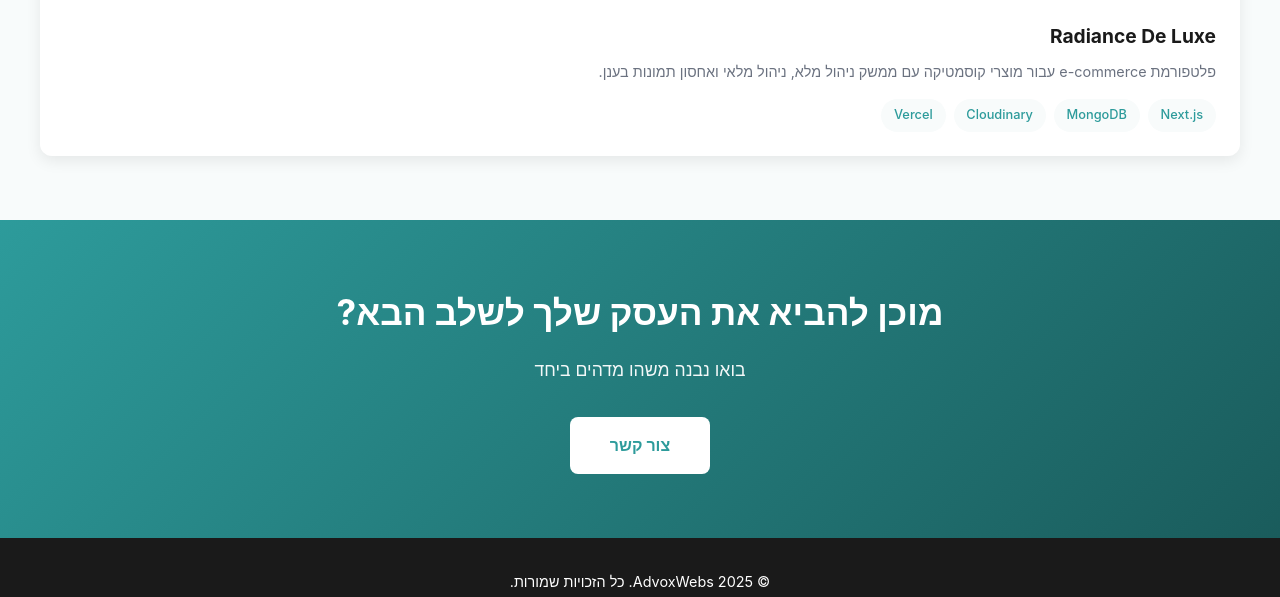
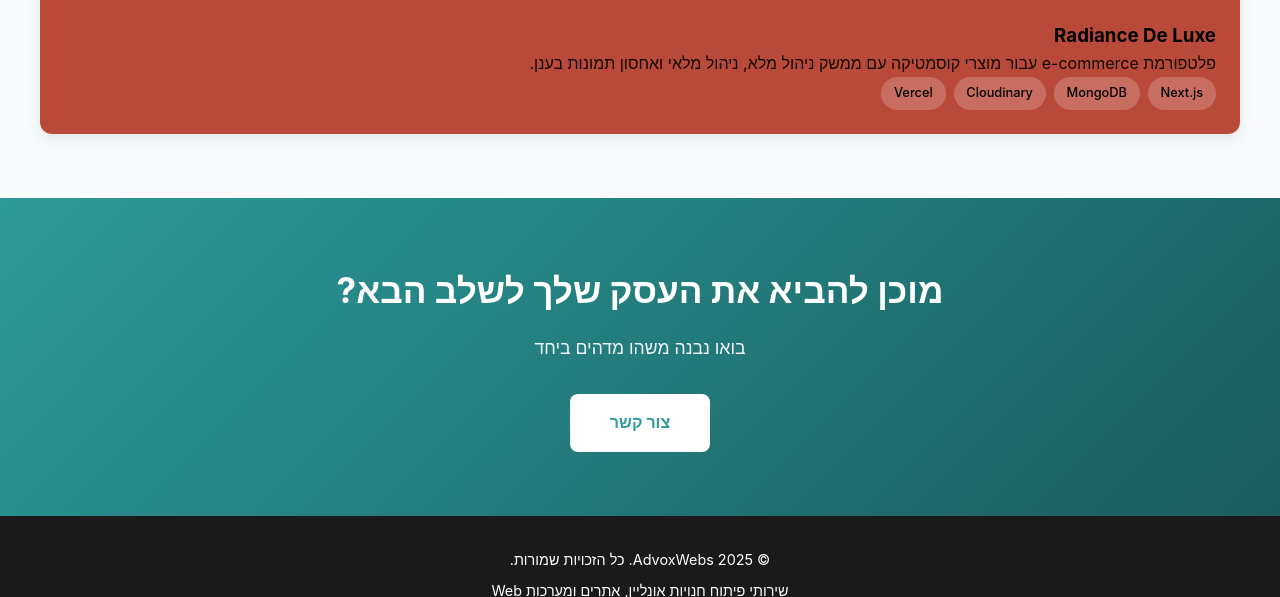
Before and after one commit to AdeemDabour/advoxwebs-portfolio, a plain HTML site: page index.html in a window 1280 px wide. Shown: the part 1979-2576 px from the top of the page. Drawn offline with Linux system fonts and the light colour scheme.

Commit message:
Update portfolio card colors to match Radiance branding

```diff
--- a/index.html
+++ b/index.html
@@ -352,10 +352,9 @@
       .portfolio-image {
         width: 100%;
         height: 200px;
-        background: linear-gradient(
-          135deg,
-          var(--primary) 0%,
-          var(--primary-dark) 100%
+        background: var(
+          --project-color,
+          linear-gradient(135deg, var(--primary) 0%, var(--primary-dark) 100%)
         );
         display: flex;
         align-items: center;
@@ -382,18 +381,6 @@
 
       .portfolio-info {
         padding: 1.5rem;
-      }
-
-      .portfolio-info h3 {
-        font-size: 1.2rem;
-        margin-bottom: 0.5rem;
-        color: var(--text-dark);
-      }
-
-      .portfolio-info p {
-        color: var(--text-light);
-        font-size: 0.9rem;
-        margin-bottom: 1rem;
       }
 
       .tech-tags {
@@ -716,21 +703,44 @@
       <div class="portfolio-content">
         <h2 class="section-title">פרויקטים בולטים</h2>
         <div class="portfolio-grid">
-          <div class="portfolio-item" onclick="openModal('radianceModal')">
-            <div class="portfolio-image">
+          <div
+            class="portfolio-item"
+            onclick="openModal('radianceModal')"
+            style="--project-color: #f0e0d7; --project-dark: #b94a3a"
+          >
+            <div
+              class="portfolio-image"
+              style="background: var(--project-color)"
+            >
               <img src="radiance-logo.png" alt="Radiance De Luxe" />
             </div>
-            <div class="portfolio-info">
-              <h3>Radiance De Luxe</h3>
-              <p>
+            <div class="portfolio-info" style="background: var(--project-dark)">
+              <h3 style="color: rgb(3, 0, 0)">Radiance De Luxe</h3>
+              <p style="color: rgba(0, 0, 0, 0.9)">
                 פלטפורמת e-commerce עבור מוצרי קוסמטיקה עם ממשק ניהול מלא, ניהול
                 מלאי ואחסון תמונות בענן.
               </p>
               <div class="tech-tags">
-                <span class="tech-tag">Next.js</span>
-                <span class="tech-tag">MongoDB</span>
-                <span class="tech-tag">Cloudinary</span>
-                <span class="tech-tag">Vercel</span>
+                <span
+                  class="tech-tag"
+                  style="background: rgba(255, 255, 255, 0.2); color: black"
+                  >Next.js</span
+                >
+                <span
+                  class="tech-tag"
+                  style="background: rgba(255, 255, 255, 0.2); color: black"
+                  >MongoDB</span
+                >
+                <span
+                  class="tech-tag"
+                  style="background: rgba(255, 255, 255, 0.2); color: black"
+                  >Cloudinary</span
+                >
+                <span
+                  class="tech-tag"
+                  style="background: rgba(255, 255, 255, 0.2); color: black"
+                  >Vercel</span
+                >
               </div>
             </div>
           </div>
@@ -747,7 +757,7 @@
 
         <div class="modal-header">
           <h2>🛒 Radiance De Luxe</h2>
-          <p style="color: var(--text-light)">E-commerce Platform</p>
+          <p style="color: black">E-commerce Platform</p>
         </div>
         <div class="modal-section">
           <a
```
